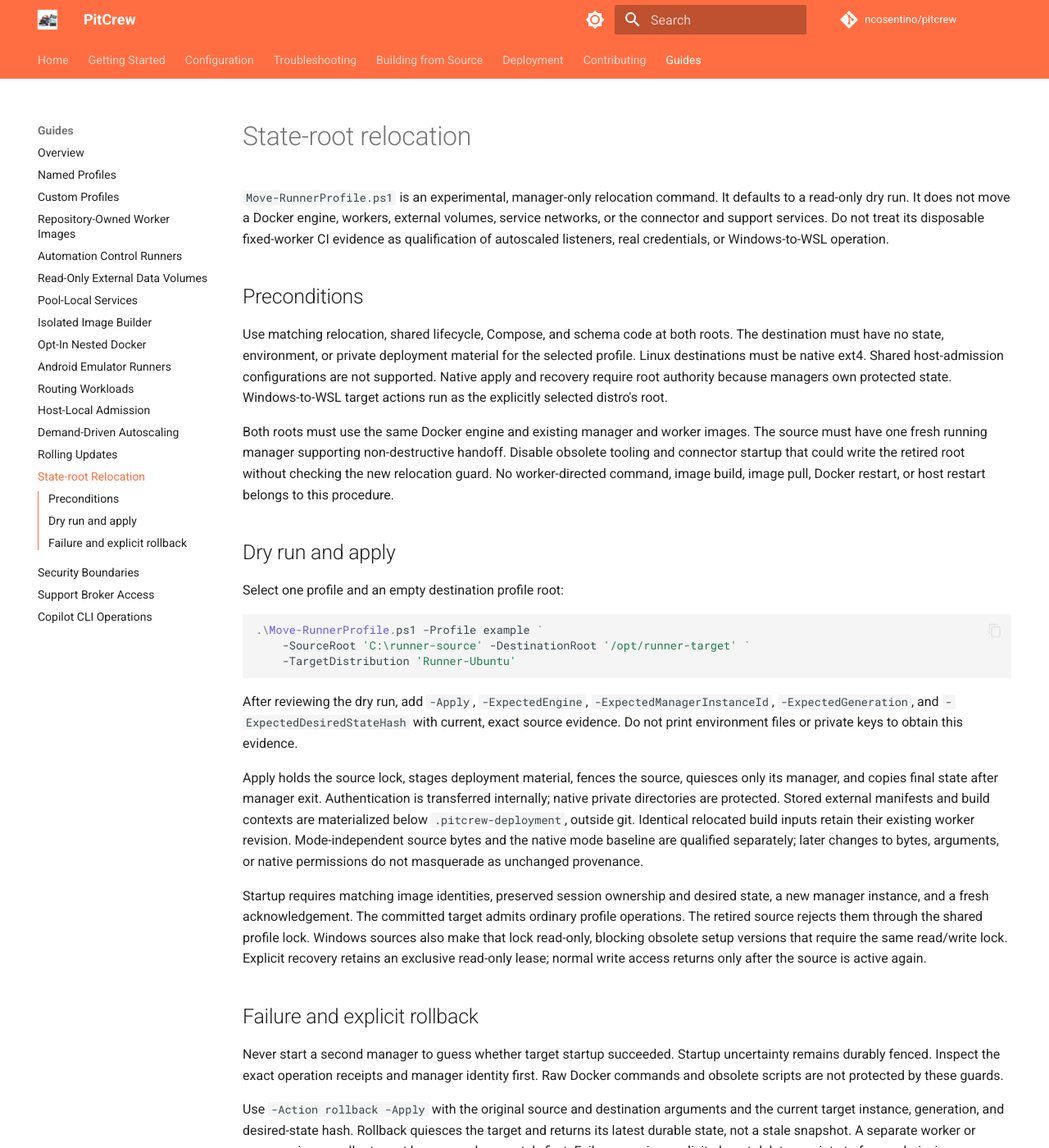
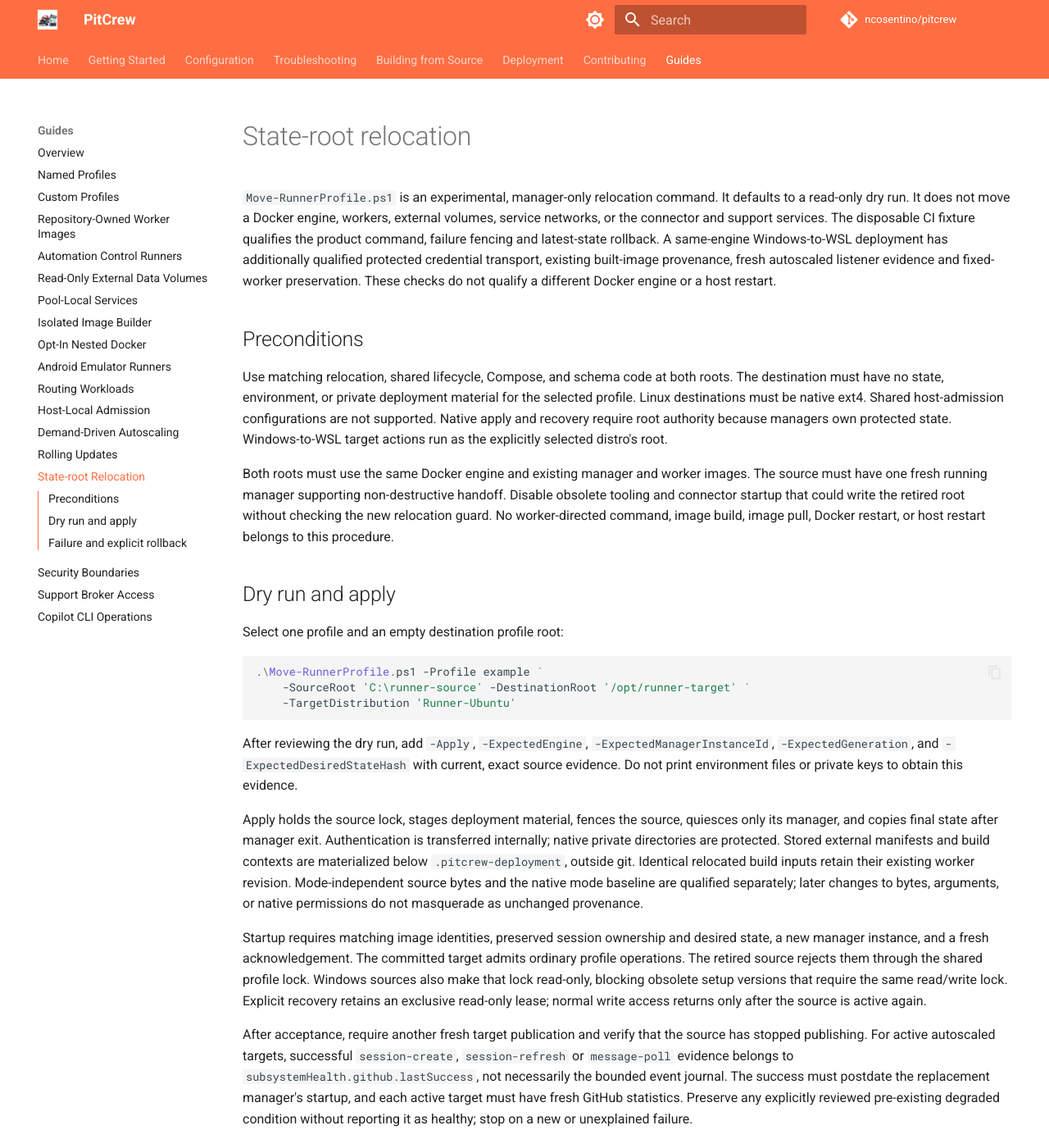
Before and after one commit to ncosentino/pitcrew, an MkDocs documentation site: the page built from docs/guides/state-root-relocation.md, in a window 1280 px wide and 1400 px high. Shown: the whole window at 82% size. Built offline with MkDocs 1.6.1 and Material for MkDocs 9.7.7, drawn with Linux system fonts in a browser that asks for light colours; comment, search, counter and statistics services are not loaded.

```diff
--- a/docs/guides/state-root-relocation.md
+++ b/docs/guides/state-root-relocation.md
@@ -7,8 +7,11 @@ description: Experimental guarded relocation of one profile between roots on the
 `Move-RunnerProfile.ps1` is an experimental, manager-only relocation command.
 It defaults to a read-only dry run. It does not move a Docker engine, workers,
 external volumes, service networks, or the connector and support services.
-Do not treat its disposable fixed-worker CI evidence as qualification of
-autoscaled listeners, real credentials, or Windows-to-WSL operation.
+The disposable CI fixture qualifies the product command, failure fencing and
+latest-state rollback. A same-engine Windows-to-WSL deployment has additionally
+qualified protected credential transport, existing built-image provenance,
+fresh autoscaled listener evidence and fixed-worker preservation. These checks
+do not qualify a different Docker engine or a host restart.
 
 ## Preconditions
 
@@ -57,6 +60,15 @@ Windows sources also make that lock read-only, blocking obsolete setup versions
 that require the same read/write lock. Explicit recovery retains an exclusive
 read-only lease; normal write access returns only after the source is active again.
 
+After acceptance, require another fresh target publication and verify that the
+source has stopped publishing. For active autoscaled targets, successful
+`session-create`, `session-refresh` or `message-poll` evidence belongs to
+`subsystemHealth.github.lastSuccess`, not necessarily the bounded event journal.
+The success must postdate the replacement manager's startup, and each active
+target must have fresh GitHub statistics. Preserve any explicitly reviewed
+pre-existing degraded condition without reporting it as healthy; stop on a new
+or unexplained failure.
+
 ## Failure and explicit rollback
 
 Never start a second manager to guess whether target startup succeeded.
```
Also changed, not shown: 3 other files.
